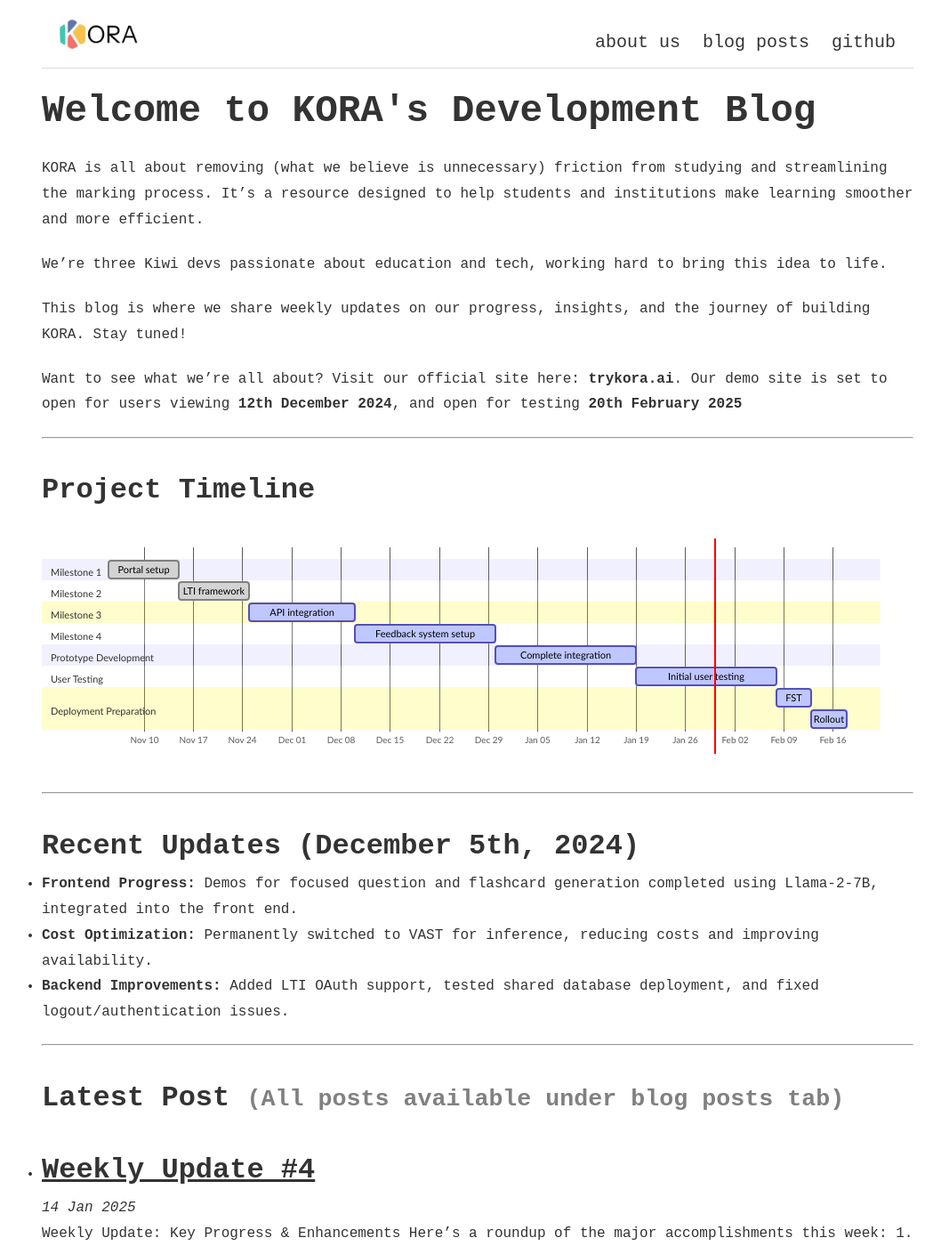
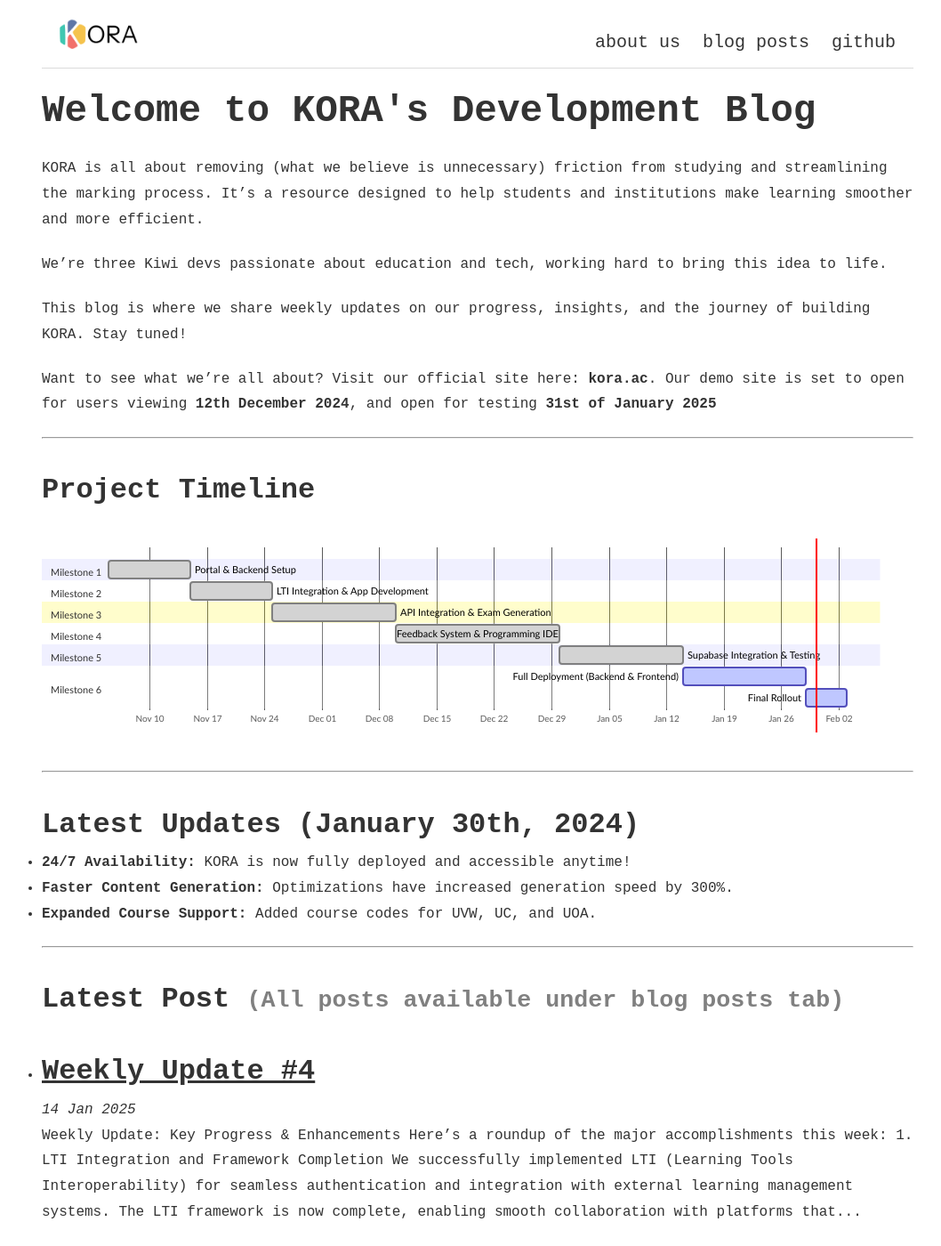
Before and after one commit to kora-edu/kora-edu.github.io, a Jekyll site: the page built from index.html, in a window 1280 px wide and 1400 px high. Shown: the whole window at 89% size, without its empty margins (103-1161 px from the left). Built offline with Jekyll 4.4.1, drawn with Linux system fonts in a browser that asks for light colours; the list of posts is cut into pages by our own code; some of the changed text lies outside the part shown.

Commit message:
milestone, homepage

```diff
--- a/index.html
+++ b/index.html
@@ -16,7 +16,7 @@
   </p>
   <p>
     Want to see what we’re all about? Visit our official site here:
-    <a href="https://trykoraedu.vercel.app/" target="_blank">trykora.ai</a>. Our demo site is set to open for users viewing <strong>12th December 2024</strong>, and open for testing <strong>20th February 2025</strong>
+    <a href="https://kora.ac/" target="_blank">kora.ac</a>. Our demo site is set to open for users viewing <strong>12th December 2024</strong>, and open for testing <strong>31st of January 2025</strong>
   </p>
 </div>
 
@@ -31,38 +31,35 @@
   axisFormat  %b %d
 
   section Milestone 1
-  Portal setup                :done,   m1, 2024-11-05, 10d
+  Portal & Backend Setup                :done,   m1, 2024-11-05, 10d
 
   section Milestone 2
-  LTI framework               :done,   m2, after m1, 10d
+  LTI Integration & App Development     :done,   m2, after m1, 10d
 
   section Milestone 3
-  API integration   :active, m3, after m2, 15d
+  API Integration & Exam Generation     :done,   m3, after m2, 15d
 
   section Milestone 4
-  Feedback system setup       :active, m4, after m3, 20d
+  Feedback System & Programming IDE     :done,   m4, after m3, 20d
 
-  section Prototype Development
-  Complete integration        :active, dev, after m4, 20d
+  section Milestone 5
+  Supabase Integration & Testing        :done,   m5, after m4, 15d
 
-  section User Testing
-  Initial user testing        :active, test1, after dev, 20d
-
-  section Deployment Preparation
-  FST        :active, test2, after test1, 5d
-  Rollout        :active, deploy, after test2, 5d
+  section Milestone 6
+  Full Deployment (Backend & Frontend)  :active, m6, after m5, 15d
+  Final Rollout                         :active, deploy, after m6, 5d
 </div>
 
 <!-- Section Break -->
 <hr>
 
 <!-- KORA Notices Section -->
-<h2>Recent Updates (December 5th, 2024)</h2>
+<h2>Latest Updates (January 30th, 2024)</h2>
 <div class="notices">
   <ul>
-    <li><strong>Frontend Progress:</strong> Demos for focused question and flashcard generation completed using Llama-2-7B, integrated into the front end.</li>
-    <li><strong>Cost Optimization:</strong> Permanently switched to VAST for inference, reducing costs and improving availability.</li>
-    <li><strong>Backend Improvements:</strong> Added LTI OAuth support, tested shared database deployment, and fixed logout/authentication issues.</li>
+    <li><strong>24/7 Availability:</strong> KORA is now fully deployed and accessible anytime!</li>
+    <li><strong>Faster Content Generation:</strong> Optimizations have increased generation speed by 300%.</li>
+    <li><strong>Expanded Course Support:</strong> Added course codes for UVW, UC, and UOA.</li>
   </ul>
 </div>
 
```
Also changed, not shown: _posts/2024-12-12-milestone-3 copy.md (added, +45 -0 lines), about.md (+1 -1 lines).
